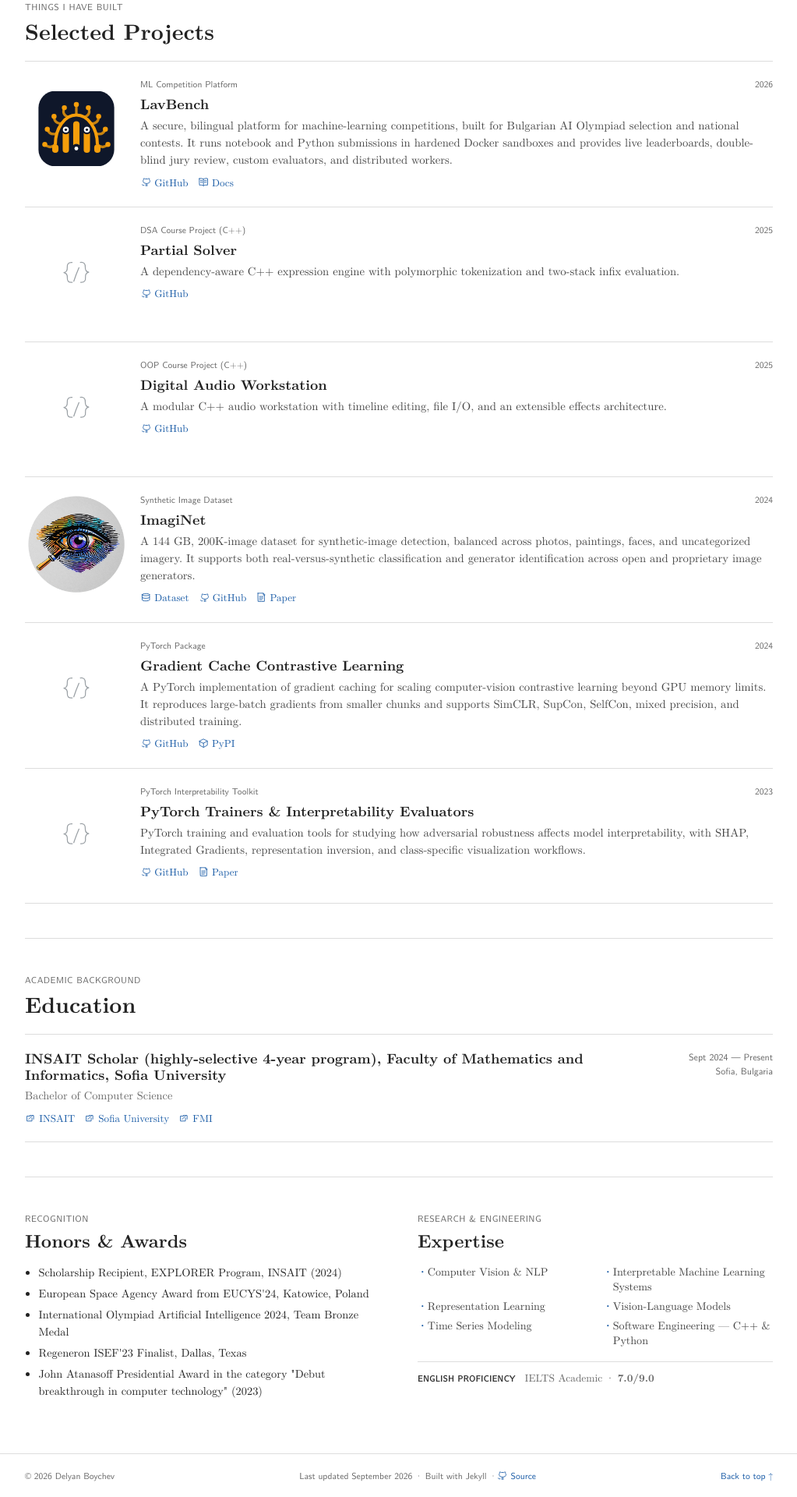
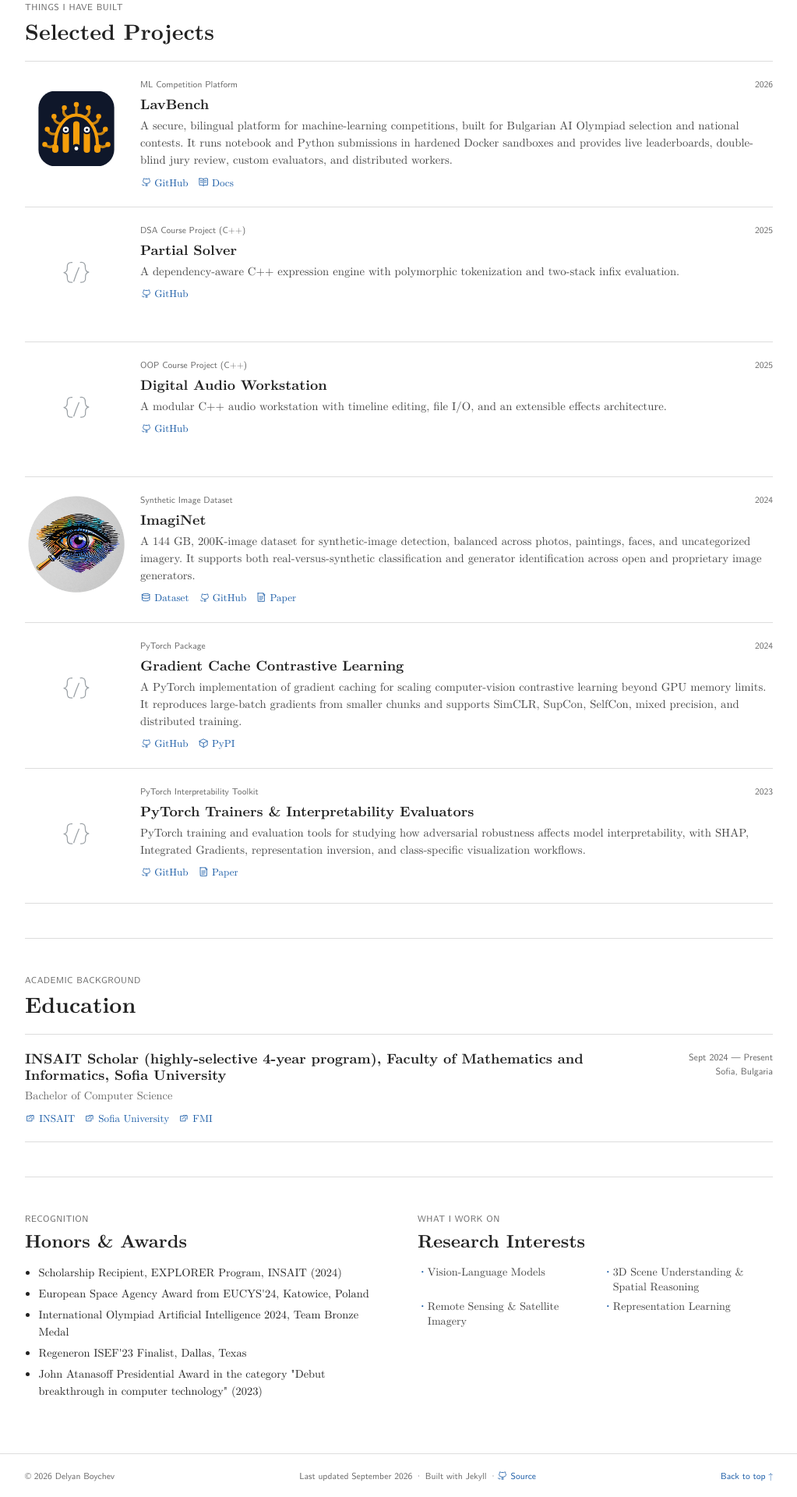
Before and after one commit to delyan-boychev/delyan-boychev.github.io, a Jekyll site: the page built from index.html, in a window 1280 px wide. Shown: the part 2226-4146 px from the top of the page at 78% size, without its empty margins (128-1151 px from the left). Built offline with Jekyll 4.4.1, drawn with Linux system fonts in a browser that asks for light colours.

Commit message:
Remove IELTS credential, replace Expertise with Research Interests, add equal-contribution marker
Drops the IELTS block (not a convention on academic/research personal
sites) and replaces the mixed research/skills "Expertise" panel with a
trimmed, current "Research Interests" list. Also adds a required "*"
convention for marking equal-contribution authors on publications,
which auto-renders an "Equal contribution" footnote.

```diff
--- /dev/null
+++ b/_data/research_interests.yml
@@ -0,0 +1,8 @@
+# ---------------------------------------------------------------------------
+# Research interests — order shown = order displayed.
+# ---------------------------------------------------------------------------
+
+- "Vision-Language Models"
+- "3D Scene Understanding & Spatial Reasoning"
+- "Remote Sensing & Satellite Imagery"
+- "Representation Learning"
--- a/_data/skills.yml
+++ /dev/null
@@ -1,10 +0,0 @@
-# ---------------------------------------------------------------------------
-# Scope of specialization — order shown = order displayed.
-# ---------------------------------------------------------------------------
-
-- "Computer Vision & NLP"
-- "Interpretable Machine Learning Systems"
-- "Representation Learning"
-- "Vision-Language Models"
-- "Time Series Modeling"
-- "Software Engineering — C++ & Python"
--- a/_data/testing.yml
+++ /dev/null
@@ -1,6 +0,0 @@
-# ---------------------------------------------------------------------------
-# Testing / certifications
-# ---------------------------------------------------------------------------
-
-- name: "IELTS Academic"
-  score: "7.0/9.0"
--- a/_includes/jsonld.html
+++ b/_includes/jsonld.html
@@ -1,4 +1,4 @@
-{% assign siteurl = site.url | append: '/' %}{% assign profiles = site.profiles %}{% assign name = site.name | jsonify %}{% capture same_as %}[{{ profiles.github | jsonify }}, {{ profiles.linkedin | jsonify }}, {{ profiles.scholar | jsonify }}, {{ profiles.insait | jsonify }}]{% endcapture %}{% capture knows_about %}{{ site.data.skills | jsonify }}{% endcapture %}{% capture awards %}{{ site.data.honors | jsonify }}{% endcapture %}
+{% assign siteurl = site.url | append: '/' %}{% assign profiles = site.profiles %}{% assign name = site.name | jsonify %}{% capture same_as %}[{{ profiles.github | jsonify }}, {{ profiles.linkedin | jsonify }}, {{ profiles.scholar | jsonify }}, {{ profiles.insait | jsonify }}]{% endcapture %}{% capture knows_about %}{{ site.data.research_interests | jsonify }}{% endcapture %}{% capture awards %}{{ site.data.honors | jsonify }}{% endcapture %}
 <script type="application/ld+json">
 {
   "@context": "https://schema.org",
--- a/assets/css/main.scss
+++ b/assets/css/main.scss
@@ -553,6 +553,7 @@ h3 { line-height: 1.2; }
 }
 
 .authors { color: $muted; }
+.authors-note { margin: -0.15rem 0 0.35rem; font-size: 0.8rem; color: $muted; font-style: italic; }
 .publication-summary { color: #444; }
 
 /* Projects, education, details */
--- a/index.html
+++ b/index.html
@@ -122,6 +122,7 @@ title: null
         </div>
         <h3>{% if publication.link %}<a href="{{ publication.link }}">{{ publication.title }}</a>{% else %}{{ publication.title }}{% endif %}</h3>
         <p class="authors">{{ publication.authors | replace: 'Delyan Boychev', '<strong>Delyan Boychev</strong>' }}</p>
+        {% if publication.authors contains '*' %}<p class="authors-note">* Equal contribution</p>{% endif %}
         <p class="publication-summary">{{ publication.summary }}</p>
         {% if publication.links %}
         <ul class="item-links" aria-label="Links for {{ publication.title | escape }}">
@@ -209,18 +210,12 @@ title: null
 
   <div class="detail-panel">
     <div class="section-heading compact-heading">
-      <p class="section-kicker">Research & engineering</p>
-      <h2>Expertise</h2>
+      <p class="section-kicker">What I work on</p>
+      <h2>Research Interests</h2>
     </div>
     <ul class="expertise-list">
-      {% for skill in site.data.skills %}<li>{{ skill }}</li>{% endfor %}
+      {% for interest in site.data.research_interests %}<li>{{ interest }}</li>{% endfor %}
     </ul>
-    {% if site.data.testing %}
-    <div class="credentials" aria-label="Language proficiency">
-      <span class="credentials-label">English proficiency</span>
-      {% for test in site.data.testing %}<span>{{ test.name }} · <strong>{{ test.score }}</strong></span>{% endfor %}
-    </div>
-    {% endif %}
     {% if profile.personal %}<p class="personal-note">{{ profile.personal }}</p>{% endif %}
   </div>
 </section>
```
Also changed, not shown: README.md.
